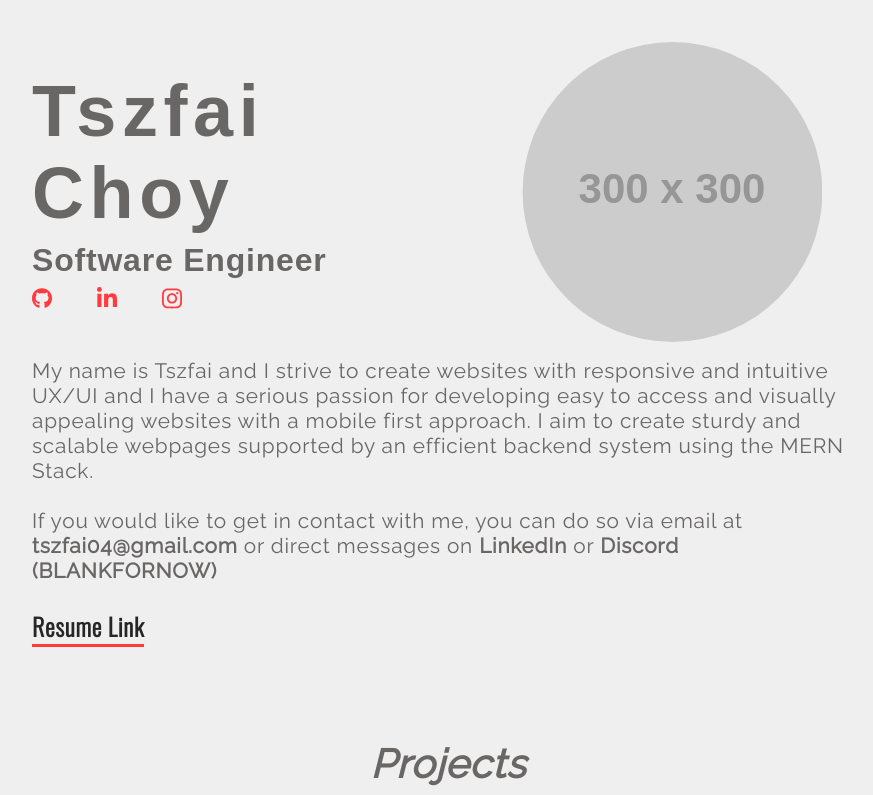
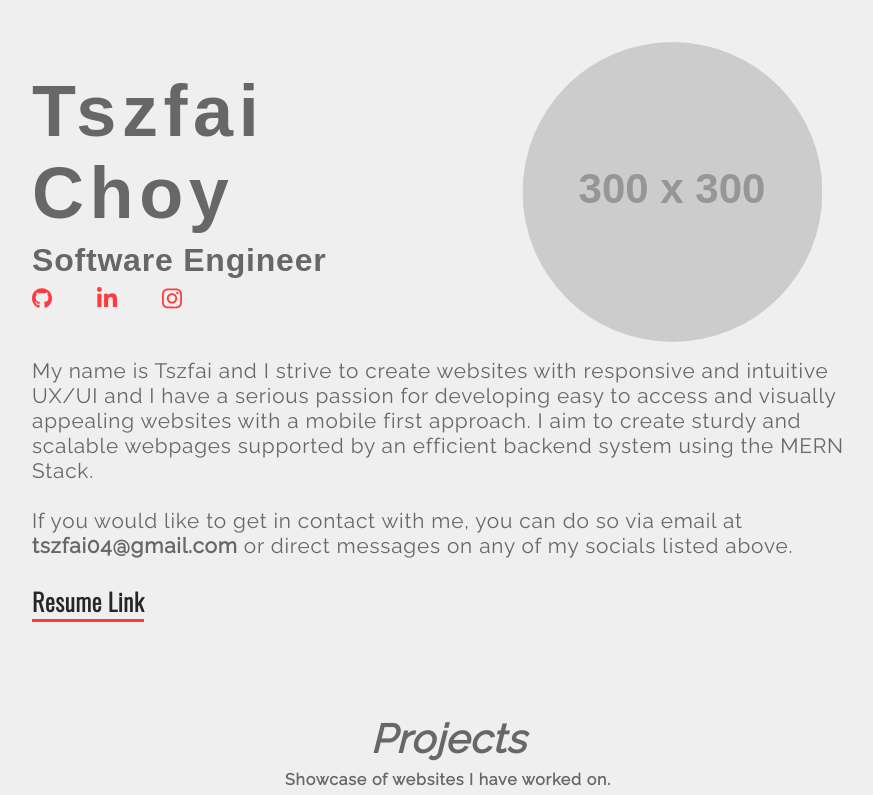
Before and after one commit to TChoy04/personal-website, a React (Create React App) app: page / in a window 1280 px wide. Shown: the top 795 px of the page, without its empty margins (192-1065 px from the left). Built offline with nearby package versions, Linux system fonts and the light colour scheme; a web font is replaced by a local one.

Commit message:
Update AboutMe.js

```diff
--- a/src/components/AboutMe.js
+++ b/src/components/AboutMe.js
@@ -1,6 +1,5 @@
 import "./AboutMe.css";
 import resume from "./docs/Tszfai_Choy_Resume_Updated_4_28_2022.pdf";
-const discord = "BLANKFORNOW";
 const AboutMe = () => {
   return (
     <div className="aboutMe">
@@ -14,8 +13,7 @@ const AboutMe = () => {
         </p>
         <p>
           If you would like to get in contact with me, you can do so via email
-          at <strong>tszfai04@gmail.com</strong> or direct messages on
-          <strong> LinkedIn</strong> or <strong>Discord ({discord})</strong>
+          at <strong>tszfai04@gmail.com</strong> or direct messages on any of my socials listed above.
         </p>
         <a
           className="resume hover-link"
```
